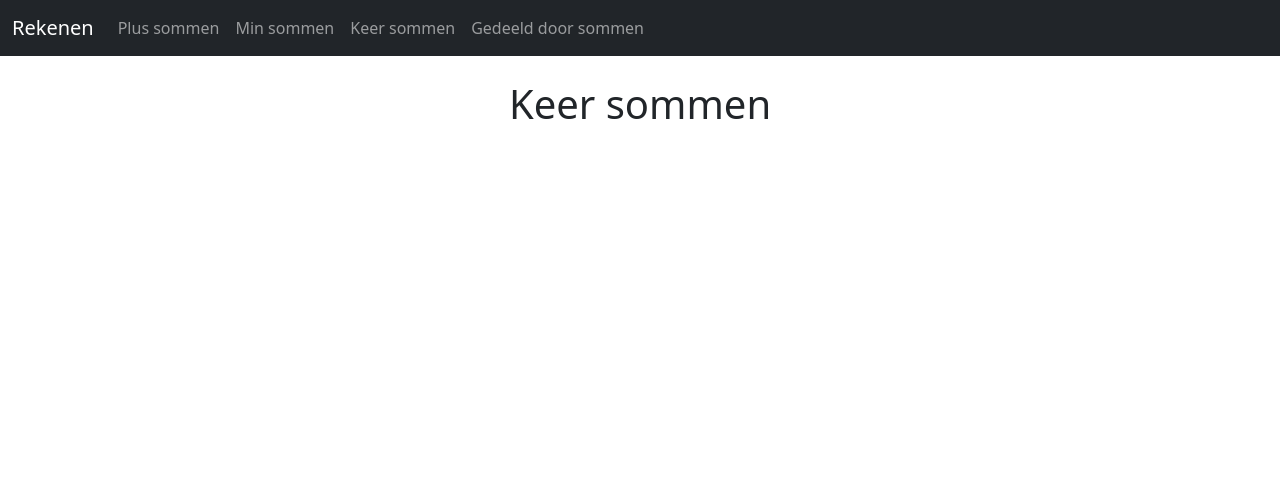
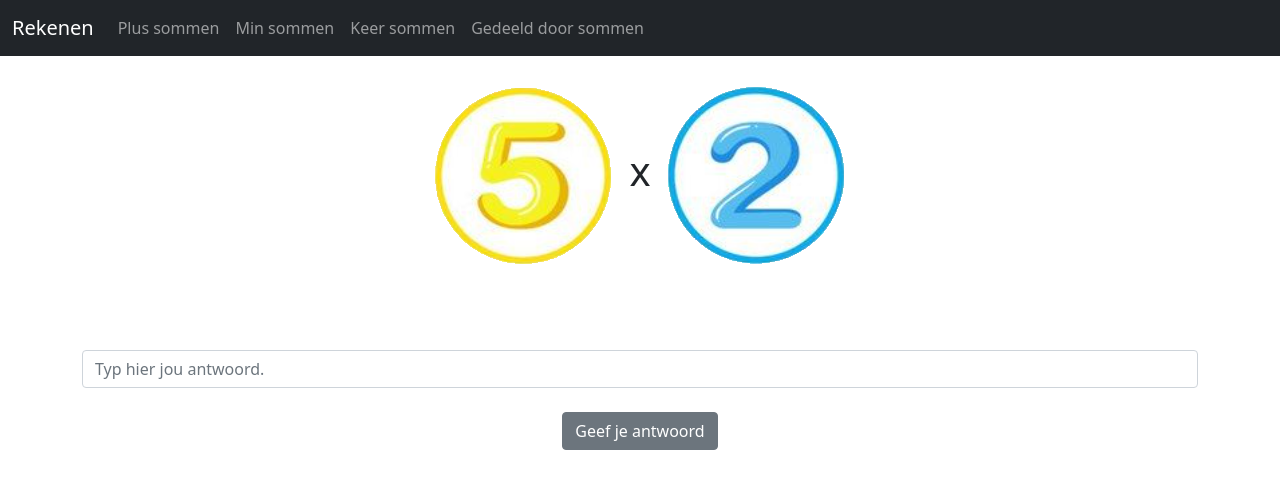
Before and after one commit to thexaverius/flash, a Django app: page /multiply.html in a window 1280 px wide. Shown: the top 489 px of the page. Run offline with Django 3.2, Linux system fonts and the light colour scheme.

Commit message:
min en keer sommen toegevoegd

```diff
--- a/website/templates/base.html
+++ b/website/templates/base.html
@@ -4,7 +4,6 @@
     <!-- Required meta tags -->
     <meta charset="utf-8">
     <meta name="viewport" content="width=device-width, initial-scale=1">
-    <meta name=”apple-mobile-web-app-capable” content=”yes”>
 
     <!-- Bootstrap CSS -->
     <link href="https://cdn.jsdelivr.net/npm/bootstrap@5.0.0-beta1/dist/css/bootstrap.min.css" rel="stylesheet" integrity="sha384-giJF6kkoqNQ00vy+HMDP7azOuL0xtbfIcaT9wjKHr8RbDVddVHyTfAAsrekwKmP1" crossorigin="anonymous">
--- a/website/templates/multiply.html
+++ b/website/templates/multiply.html
@@ -2,6 +2,29 @@
 
 {% block content%}
 <center>
-<h1>Keer sommen</h1>
+
+{%if my_answer %}
+<div class="alert alert-{{color}} alert-dismissible fade show" role="alert">
+  {{ my_answer }}
+  <button type="button" class="btn-close" data-bs-dismiss="alert" aria-label="Close"></button>
+</div>
+{% endif %}
+
+
+<h1><img src="static/images/n{{ num_1 }}.png"> x <img src="static/images/n{{ num_2 }}.png"></h1>
+<br/>
+
+<br/>
+<br/>
+<form action="{% url 'multiply' %}" method="POST">
+	{% csrf_token %}
+  <div class="form-group">
+    <input type="text" class="form-control" placeholder="Typ hier jou antwoord." name="answer">
+    <input type="hidden" name="old_num_1" value="{{ num_1 }}">
+    <input type="hidden" name="old_num_2" value="{{ num_2 }}">
+  </div>
+  <br/>
+  <button type="submit" class="btn btn-secondary">Geef je antwoord</button>
+</form>
 </center>
 {% endblock%}
--- a/website/views.py
+++ b/website/views.py
@@ -51,10 +51,96 @@ def add(request):
 			})
 
 def substract(request):
-	return render(request,'substract.html',{})
+	from random import randint
+
+	num_1 = randint(0,10)
+	num_2 = randint(0,10)
+
+	if request.method == "POST":
+		try:
+			answer = int(request.POST['answer'])
+		except:
+			answer = 0
+			my_answer = "Het antwoord is geen goed getal gebruik alleen 0,1,2,3,4,5,6,7,8,9 op het toetsenbord."
+			color = "danger"
+			return render(request, 'substract.html', {
+				'answer': answer,
+				'my_answer': my_answer,
+				'num_1' : num_1,
+				'num_2' : num_2,
+				'color' : color,
+				})
+
+		old_num_1 = request.POST['old_num_1']
+		old_num_2 = request.POST['old_num_2']
+
+		correct_answer = int(old_num_1) - int(old_num_2)
+
+		if answer == correct_answer:
+			my_answer = "Goed zo! "+ old_num_1 + " - " + old_num_2 + " = " + str(answer)
+			color = "success"
+		else:
+			my_answer = "Jammer, niet goed. "+ old_num_1 + " - " + old_num_2 + " is niet " + str(answer) + " het goede antwoord is: " +  str(correct_answer)
+			color = "danger"
+
+		return render(request, 'substract.html', {
+			'answer': answer,
+			'my_answer': my_answer,
+			'num_1' : num_1,
+			'num_2' : num_2,
+			'color' : color,
+			})
+	else:
+		return render(request,'substract.html',{
+			'num_1' : num_1,
+			'num_2' : num_2,
+			})
 
 def multiply(request):
-	return render(request,'multiply.html',{})
+	from random import randint
+
+	num_1 = randint(0,10)
+	num_2 = randint(0,10)
+
+	if request.method == "POST":
+		try:
+			answer = int(request.POST['answer'])
+		except:
+			answer = 0
+			my_answer = "Het antwoord is geen goed getal gebruik alleen 0,1,2,3,4,5,6,7,8,9 op het toetsenbord."
+			color = "danger"
+			return render(request, 'multiply.html', {
+				'answer': answer,
+				'my_answer': my_answer,
+				'num_1' : num_1,
+				'num_2' : num_2,
+				'color' : color,
+				})
+
+		old_num_1 = request.POST['old_num_1']
+		old_num_2 = request.POST['old_num_2']
+
+		correct_answer = int(old_num_1) * int(old_num_2)
+
+		if answer == correct_answer:
+			my_answer = "Goed zo! "+ old_num_1 + " x " + old_num_2 + " = " + str(answer)
+			color = "success"
+		else:
+			my_answer = "Jammer, niet goed. "+ old_num_1 + " x " + old_num_2 + " is niet " + str(answer) + " het goede antwoord is: " +  str(correct_answer)
+			color = "danger"
+
+		return render(request, 'multiply.html', {
+			'answer': answer,
+			'my_answer': my_answer,
+			'num_1' : num_1,
+			'num_2' : num_2,
+			'color' : color,
+			})
+	else:
+		return render(request,'multiply.html',{
+			'num_1' : num_1,
+			'num_2' : num_2,
+			})
 
 def divide(request):
 	return render(request,'divide.html',{})
```
Also changed, not shown: website/templates/substract.html (+24 -1 lines).
